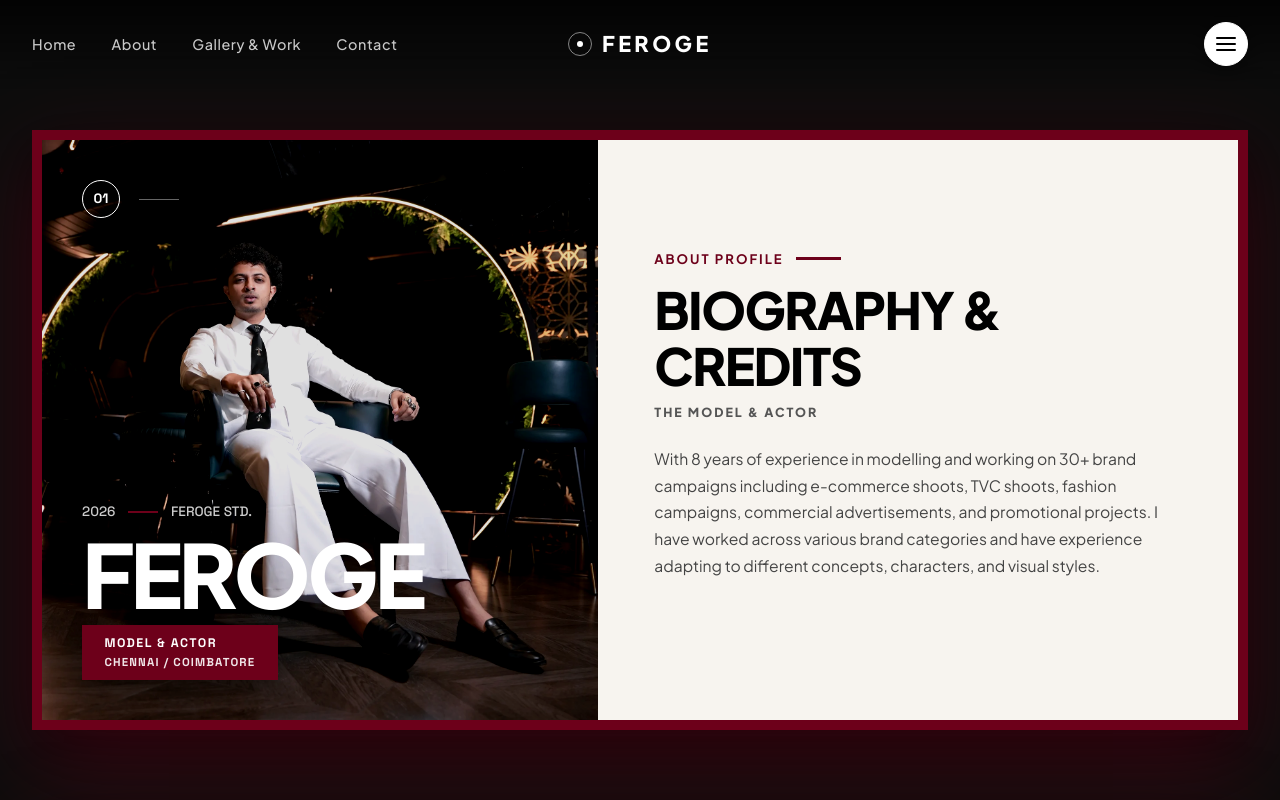
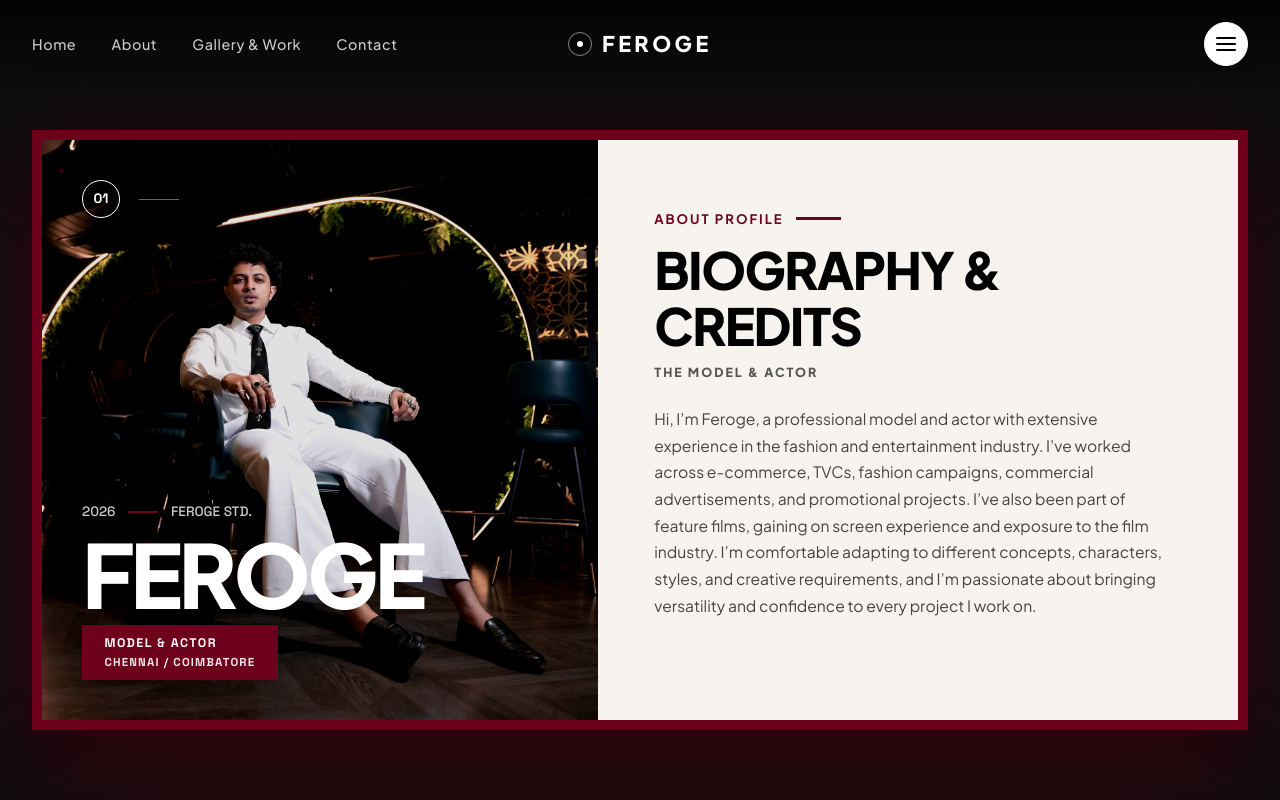
Before and after one commit to jegatheesh-che/feroge-portfolio, a plain HTML site: page about.html in a window 1280 px wide. Shown: the top 800 px of the page. Drawn offline with nearby package versions, Linux system fonts and the light colour scheme; a web font is replaced by a local one.

Commit message:
Update biography with Feroge's customized profile content

```diff
--- a/about.html
+++ b/about.html
@@ -135,7 +135,7 @@
             <h4 class="slide-sub-heading">THE MODEL &amp; ACTOR</h4>
 
             <p class="slide-bio-text">
-              With 8 years of experience in modelling and working on 30+ brand campaigns including e-commerce shoots, TVC shoots, fashion campaigns, commercial advertisements, and promotional projects. I have worked across various brand categories and have experience adapting to different concepts, characters, and visual styles.
+              Hi, I’m Feroge, a professional model and actor with extensive experience in the fashion and entertainment industry. I’ve worked across e-commerce, TVCs, fashion campaigns, commercial advertisements, and promotional projects. I’ve also been part of feature films, gaining on screen experience and exposure to the film industry. I’m comfortable adapting to different concepts, characters, styles, and creative requirements, and I’m passionate about bringing versatility and confidence to every project I work on.
             </p>
           </div>
 
```
Also changed, not shown: index.html (+1 -1 lines).
